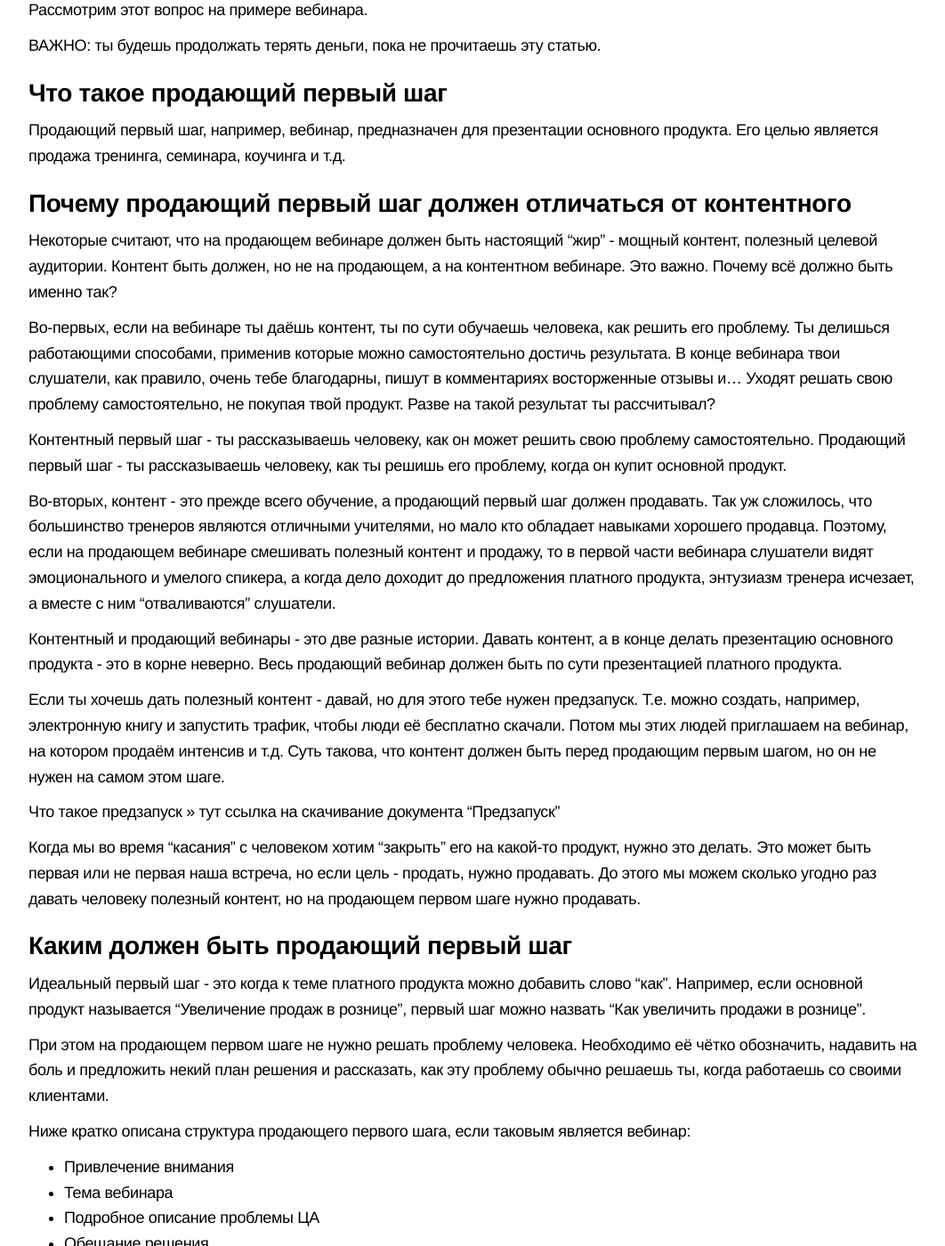
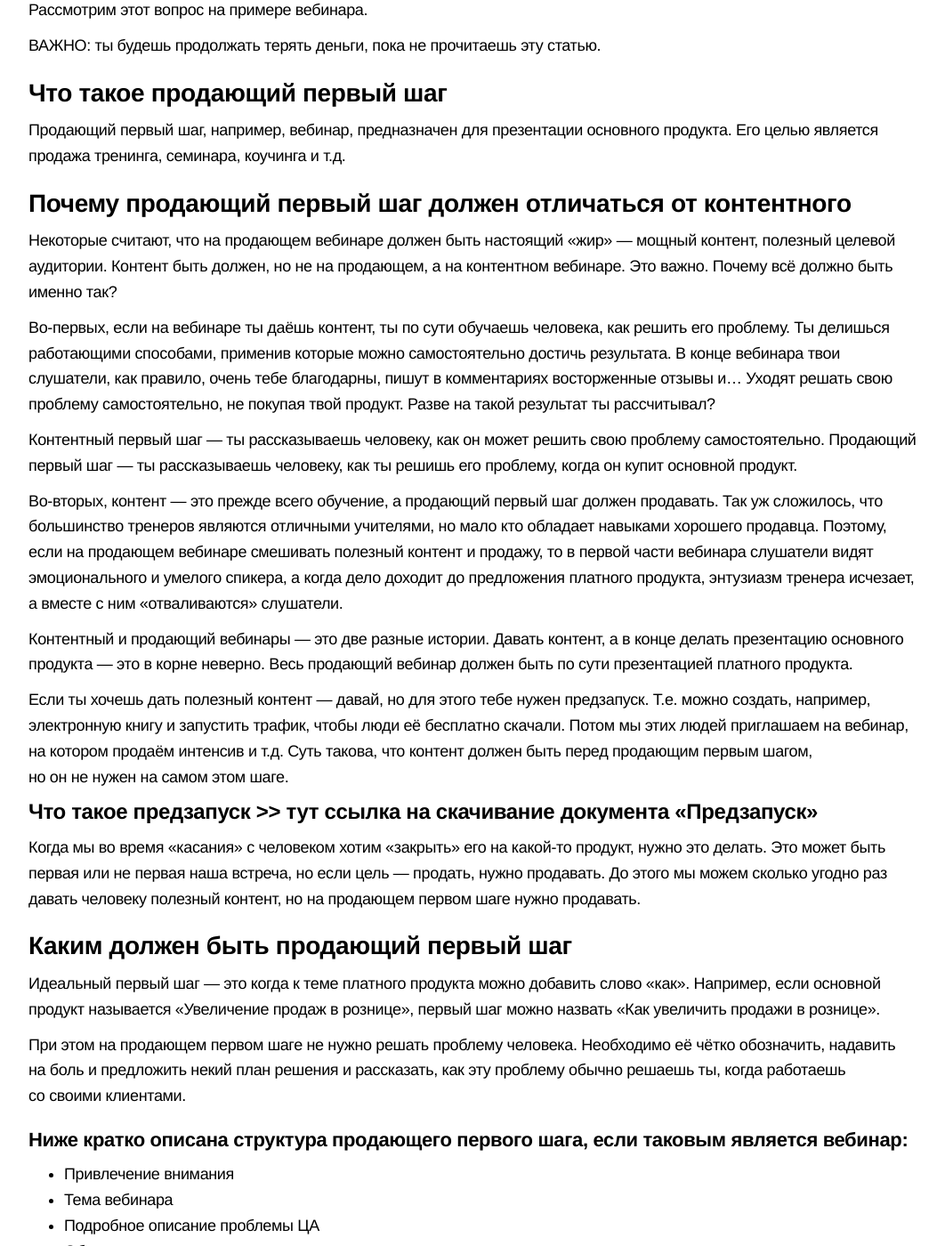
Before and after one commit to bz-icoach/bz-icoach.github.io, a Jekyll site: the page built from _posts/klientam/2018-02-02-otlichiya-prodayushchego-vebinara-ot-kontentnogo-ne-znaya-kotorye-ty-teryaesh-dengi.md, in a window 1280 px wide and 1400 px high, scrolled down 321 px. Shown: the whole window at 89% size, without its empty margins (108-1170 px from the left). Built offline with Jekyll 4.4.1, drawn with Linux system fonts in a browser that asks for light colours; nearby versions of some CDN libraries; part of the change alters nothing that is shown; some of the changed text lies outside the part shown.

```diff
--- a/_posts/klientam/2018-02-02-otlichiya-prodayushchego-vebinara-ot-kontentnogo-ne-znaya-kotorye-ty-teryaesh-dengi.md
+++ b/_posts/klientam/2018-02-02-otlichiya-prodayushchego-vebinara-ot-kontentnogo-ne-znaya-kotorye-ty-teryaesh-dengi.md
@@ -3,41 +3,41 @@ layout: post
 title: Отличия продающего вебинара от контентного, не зная которые ты теряешь деньги
 ---
 
-Что такое продающий первый шаг и чем он отличается от контентного?
+Что такое продающий первый шаг и&nbsp;чем он&nbsp;отличается от&nbsp;контентного?
 
-Рассмотрим этот вопрос на примере вебинара.
+Рассмотрим этот вопрос на&nbsp;примере вебинара.
 
-ВАЖНО: ты будешь продолжать терять деньги, пока не прочитаешь эту статью.
+ВАЖНО: ты&nbsp;будешь продолжать терять деньги, пока не&nbsp;прочитаешь эту статью.
 
 ## Что такое продающий первый шаг
 
-Продающий первый шаг, например, вебинар, предназначен для презентации основного продукта. Его целью является продажа тренинга, семинара, коучинга и т.д.
+Продающий первый шаг, например, вебинар, предназначен для презентации основного продукта. Его целью является продажа тренинга, семинара, коучинга и&nbsp;т.д.
 
-## Почему продающий первый шаг должен отличаться от контентного
+## Почему продающий первый шаг должен отличаться от&nbsp;контентного
 
-Некоторые считают, что на продающем вебинаре должен быть настоящий “жир” - мощный контент, полезный целевой аудитории. Контент быть должен, но не на продающем, а на контентном вебинаре. Это важно. Почему всё должно быть именно так?
+Некоторые считают, что на&nbsp;продающем вебинаре должен быть настоящий &laquo;жир&raquo;&nbsp;&mdash; мощный контент, полезный целевой аудитории. Контент быть должен, но&nbsp;не&nbsp;на&nbsp;продающем, а&nbsp;на&nbsp;контентном вебинаре. Это важно. Почему всё должно быть именно так?
 
-Во-первых, если на вебинаре ты даёшь контент, ты по сути обучаешь человека, как решить его проблему. Ты делишься работающими способами, применив которые можно самостоятельно достичь результата. В конце вебинара твои слушатели, как правило, очень тебе благодарны, пишут в комментариях восторженные отзывы и… Уходят решать свою проблему самостоятельно, не покупая твой продукт. Разве на такой результат ты рассчитывал?
+Во-первых, если на&nbsp;вебинаре ты&nbsp;даёшь контент, ты&nbsp;по&nbsp;сути обучаешь человека, как решить его проблему. Ты&nbsp;делишься работающими способами, применив которые можно самостоятельно достичь результата. В&nbsp;конце вебинара твои слушатели, как правило, очень тебе благодарны, пишут в&nbsp;комментариях восторженные отзывы&nbsp;и... Уходят решать свою проблему самостоятельно, не&nbsp;покупая твой продукт. Разве на&nbsp;такой результат ты&nbsp;рассчитывал?
 
-Контентный первый шаг - ты рассказываешь человеку, как он может решить свою проблему самостоятельно. Продающий первый шаг - ты рассказываешь человеку, как ты решишь его проблему, когда он купит основной продукт.
+Контентный первый шаг&nbsp;&mdash; ты&nbsp;рассказываешь человеку, как он&nbsp;может решить свою проблему самостоятельно. Продающий первый шаг&nbsp;&mdash; ты&nbsp;рассказываешь человеку, как ты&nbsp;решишь его проблему, когда он&nbsp;купит основной продукт.
 
-Во-вторых, контент - это прежде всего обучение, а продающий первый шаг должен продавать. Так уж сложилось, что большинство тренеров являются отличными учителями, но мало кто обладает навыками хорошего продавца. Поэтому, если на продающем вебинаре смешивать полезный контент и продажу, то в первой части вебинара слушатели видят эмоционального и умелого спикера, а когда дело доходит до предложения платного продукта, энтузиазм тренера исчезает, а вместе с ним “отваливаются” слушатели.
+Во-вторых, контент&nbsp;&mdash; это прежде всего обучение, а&nbsp;продающий первый шаг должен продавать. Так уж&nbsp;сложилось, что большинство тренеров являются отличными учителями, но&nbsp;мало кто обладает навыками хорошего продавца. Поэтому, если на&nbsp;продающем вебинаре смешивать полезный контент и&nbsp;продажу, то&nbsp;в&nbsp;первой части вебинара слушатели видят эмоционального и&nbsp;умелого спикера, а&nbsp;когда дело доходит до&nbsp;предложения платного продукта, энтузиазм тренера исчезает, а&nbsp;вместе с&nbsp;ним &laquo;отваливаются&raquo; слушатели.
 
-Контентный и продающий вебинары - это две разные истории. Давать контент, а в конце делать презентацию основного продукта - это в корне неверно. Весь продающий вебинар должен быть по сути презентацией платного продукта.
+Контентный и&nbsp;продающий вебинары&nbsp;&mdash; это две разные истории. Давать контент, а&nbsp;в&nbsp;конце делать презентацию основного продукта&nbsp;&mdash; это в&nbsp;корне неверно. Весь продающий вебинар должен быть по&nbsp;сути презентацией платного продукта.
 
-Если ты хочешь дать полезный контент - давай, но для этого тебе нужен предзапуск. Т.е. можно создать, например, электронную книгу и запустить трафик, чтобы люди её бесплатно скачали. Потом мы этих людей приглашаем на вебинар, на котором продаём интенсив и т.д. Суть такова, что контент должен быть перед продающим первым шагом, но он не нужен на самом этом шаге.
+Если ты&nbsp;хочешь дать полезный контент&nbsp;&mdash; давай, но&nbsp;для этого тебе нужен предзапуск. Т.е. можно создать, например, электронную книгу и&nbsp;запустить трафик, чтобы люди её&nbsp;бесплатно скачали. Потом мы&nbsp;этих людей приглашаем на&nbsp;вебинар, на&nbsp;котором продаём интенсив и&nbsp;т.д. Суть такова, что контент должен быть перед продающим первым шагом, но&nbsp;он&nbsp;не&nbsp;нужен на&nbsp;самом этом шаге.
 
-Что такое предзапуск >> тут ссылка на скачивание документа “Предзапуск”
+#### Что такое предзапуск &gt;&gt; тут ссылка на&nbsp;скачивание документа &laquo;Предзапуск&raquo;
 
-Когда мы во время “касания” с человеком хотим “закрыть” его на какой-то продукт, нужно это делать. Это может быть первая или не первая наша встреча, но если цель - продать, нужно продавать. До этого мы можем сколько угодно раз давать человеку полезный контент, но на продающем первом шаге нужно продавать.
+Когда мы&nbsp;во&nbsp;время &laquo;касания&raquo; с&nbsp;человеком хотим &laquo;закрыть&raquo; его на&nbsp;какой-то продукт, нужно это делать. Это может быть первая или не&nbsp;первая наша встреча, но&nbsp;если цель&nbsp;&mdash; продать, нужно продавать. До&nbsp;этого мы&nbsp;можем сколько угодно раз давать человеку полезный контент, но&nbsp;на&nbsp;продающем первом шаге нужно продавать.
 
 ## Каким должен быть продающий первый шаг
 
-Идеальный первый шаг - это когда к теме платного продукта можно добавить слово “как”. Например, если основной продукт называется “Увеличение продаж в рознице”, первый шаг можно назвать “Как увеличить продажи в рознице”.
+Идеальный первый шаг&nbsp;&mdash; это когда к&nbsp;теме платного продукта можно добавить слово &laquo;как&raquo;. Например, если основной продукт называется &laquo;Увеличение продаж в&nbsp;рознице&raquo;, первый шаг можно назвать &laquo;Как увеличить продажи в&nbsp;рознице&raquo;.
 
-При этом на продающем первом шаге не нужно решать проблему человека. Необходимо её чётко обозначить, надавить на боль и предложить некий план решения и рассказать, как эту проблему обычно решаешь ты, когда работаешь со своими клиентами.
+При этом на&nbsp;продающем первом шаге не&nbsp;нужно решать проблему человека. Необходимо её&nbsp;чётко обозначить, надавить на&nbsp;боль и&nbsp;предложить некий план решения и&nbsp;рассказать, как эту проблему обычно решаешь&nbsp;ты, когда работаешь со&nbsp;своими клиентами.
 
-Ниже кратко описана структура продающего первого шага, если таковым является вебинар:
+### Ниже кратко описана структура продающего первого шага, если таковым является вебинар:
 
 - Привлечение внимания
 - Тема вебинара
@@ -49,14 +49,14 @@ title: Отличия продающего вебинара от контент
 - Предложение платного продукта
 - Обработка возражений
 - Картина лучшего будущего
-- Рассказ о себе
+- Рассказ о&nbsp;себе
 - Пакеты
 - Бонусы
 - Настоящая ценность
 - Создание срочности
 - Гарантии
-- Призыв к действию.
+- Призыв к&nbsp;действию.
 
-Посмотреть полную структуру продающего вебинара можно здесь >> тут ссылка
+#### Посмотреть полную структуру продающего вебинара можно здесь &gt;&gt; тут ссылка
 
-Продающий первый шаг предназначен для продажи основного продукта. На этом этапе не следует давать полезный контент - для контента есть своё время и место.
+Продающий первый шаг предназначен для продажи основного продукта. На&nbsp;этом этапе не&nbsp;следует давать полезный контент&nbsp;&mdash; для контента есть своё время и&nbsp;место.
```
